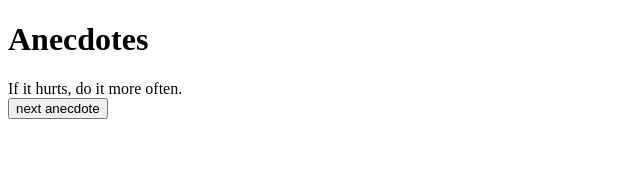
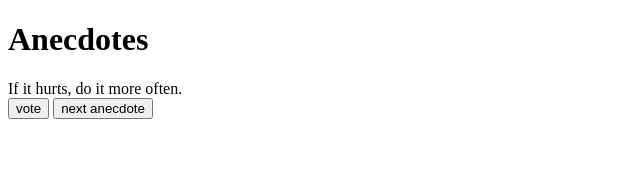
Before and after one commit to FabMira/fullstackopen-repo-submission, a React (Vite) app in the folder part1/anecdotes/: page / in a window 1280 px wide. Shown: the top 188 px of the page, without its empty margins (0-640 px from the left). Built offline with nearby package versions, Linux system fonts and the light colour scheme.

Commit message:
anecdotes step 2 ready

```diff
--- a/part1/anecdotes/src/App.jsx
+++ b/part1/anecdotes/src/App.jsx
@@ -22,6 +22,7 @@ const App = () => {
   ]
   const [selected, setSelected] = useState(0)
   const [num, setNum] = useState(0)
+  const [points ,setPoints] = useState(new Uint8Array(7))
 
   const randomState = () => {
     const minCeiled = Math.ceil(0)
@@ -36,11 +37,20 @@ const App = () => {
     setSelected(updateAnecdote)
   }
 
+  const vote = () => {
+    console.log(points)
+    const copy = [ ...points]
+    copy[selected] += 1
+    console.log(copy)
+    setPoints(copy)
+  }
+
 
   return (
     <div>
       <h1>Anecdotes</h1>
       {anecdotes[selected]}<br></br>
+      <Button handleClick={vote} text="vote" /> {' '}
       <Button handleClick={randomState} text="next anecdote" />
     </div>
   )
```
Also changed, not shown: 1 other file (tests, documents, lock files or other folders).
